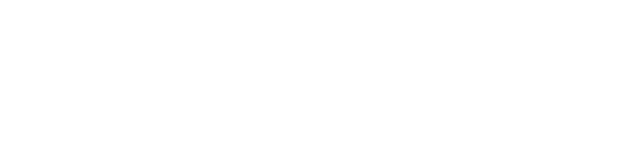
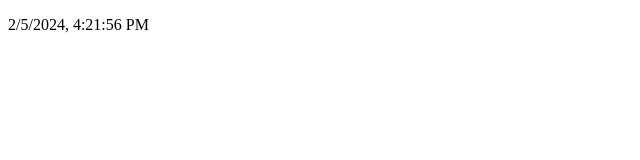
Before and after one commit to acciojob/clock-Rajatx7, a website: page main.html in a window 1280 px wide. Shown: the whole page, without its empty margins (0-640 px from the left). Drawn offline with Linux system fonts and the light colour scheme.

Commit message:
created a submission

```diff
--- a/main.html
+++ b/main.html
@@ -8,7 +8,8 @@
 
 <body>
 	<!-- the entire body must be written by student -->
-    <script type="text/javascript" src="./script.js">
+   <p id="liveClock"></p>
+	<script type="text/javascript" src="./script.js">
 </script>
 
 </body>
--- a/script.js
+++ b/script.js
@@ -1 +1,12 @@
 //your JS code here. If required.
+  function updateClock() {
+      const currentDate = new Date();
+      const dateTimeElement = document.getElementById("liveClock");
+      dateTimeElement.textContent = `${currentDate.toLocaleString()}`;
+    }
+
+     // Update the clock every second (1000 milliseconds)
+  setInterval(updateClock, 1000);
+
+  // Initial call to display the clock immediately
+  updateClock();
```
